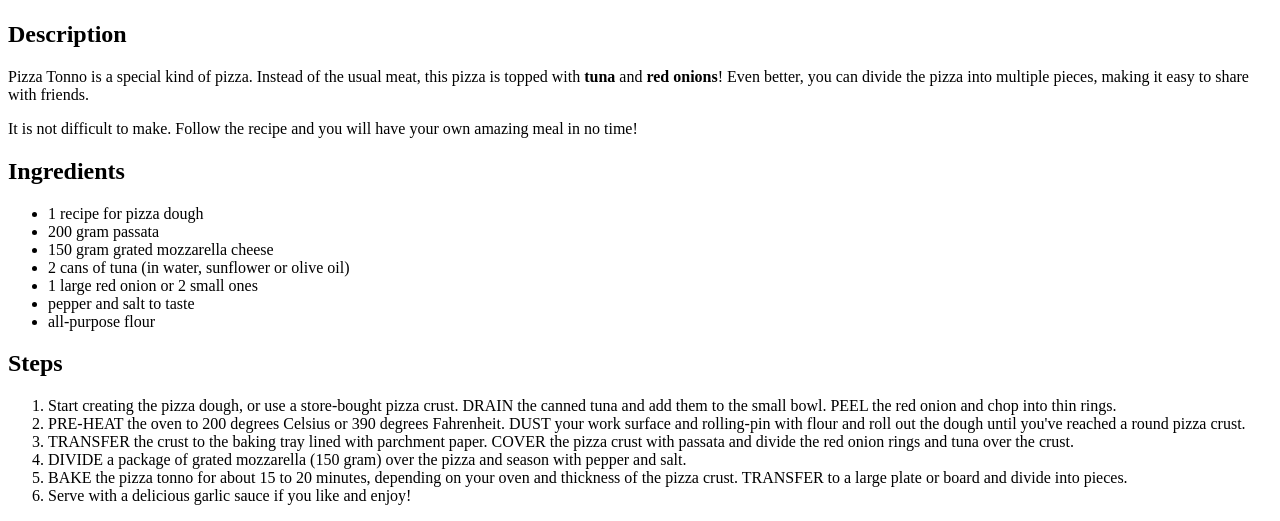
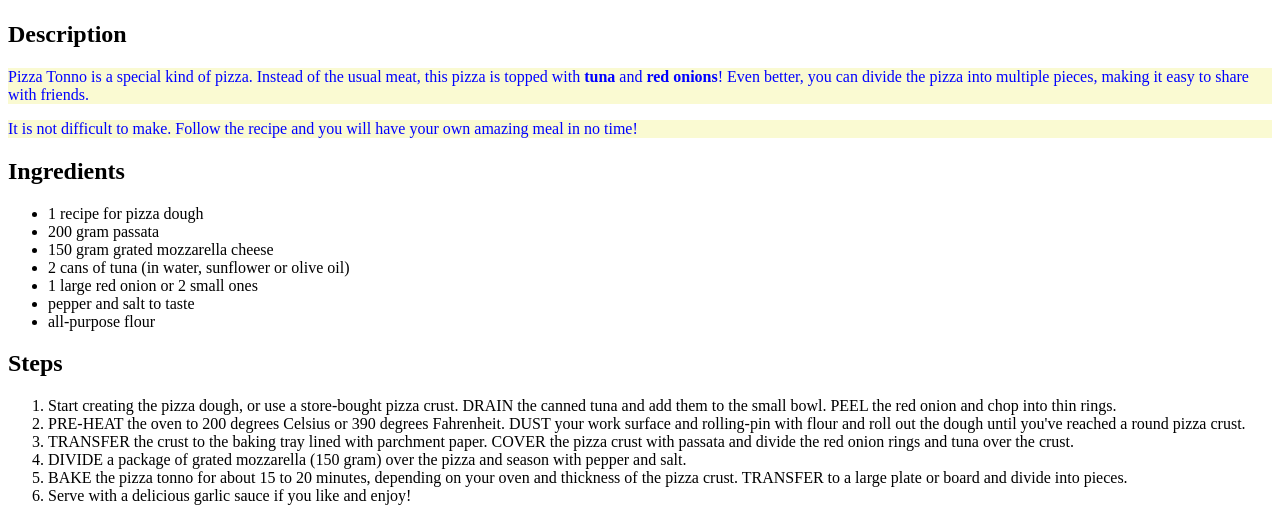
Before and after one commit to GymmoMaker/odin-recipes, a plain HTML site: page recipes/pizza.html in a window 1280 px wide. Shown: the part 383-904 px from the top of the page. Drawn offline with Linux system fonts and the light colour scheme.

Commit message:
Added a CSS file and added some simple CSS for the paragraphs

```diff
--- /dev/null
+++ b/css/styles.css
@@ -0,0 +1,4 @@
+p {
+    color: blue;
+    background-color: lightgoldenrodyellow;
+}
--- a/recipes/pizza.html
+++ b/recipes/pizza.html
@@ -3,6 +3,7 @@
 	<head>
 		<meta charset="utf-8">
 		<title>Pizza</title>
+		<link rel="stylesheet" href="../css/styles.css" />
 	</head>
 	<body>
 		<h1>Pizza Tonno</h1>
```
Also changed, not shown: index.html (+1 -0 lines), recipes/boerenkool.html (+1 -0 lines), recipes/nasi.html (+1 -0 lines).
